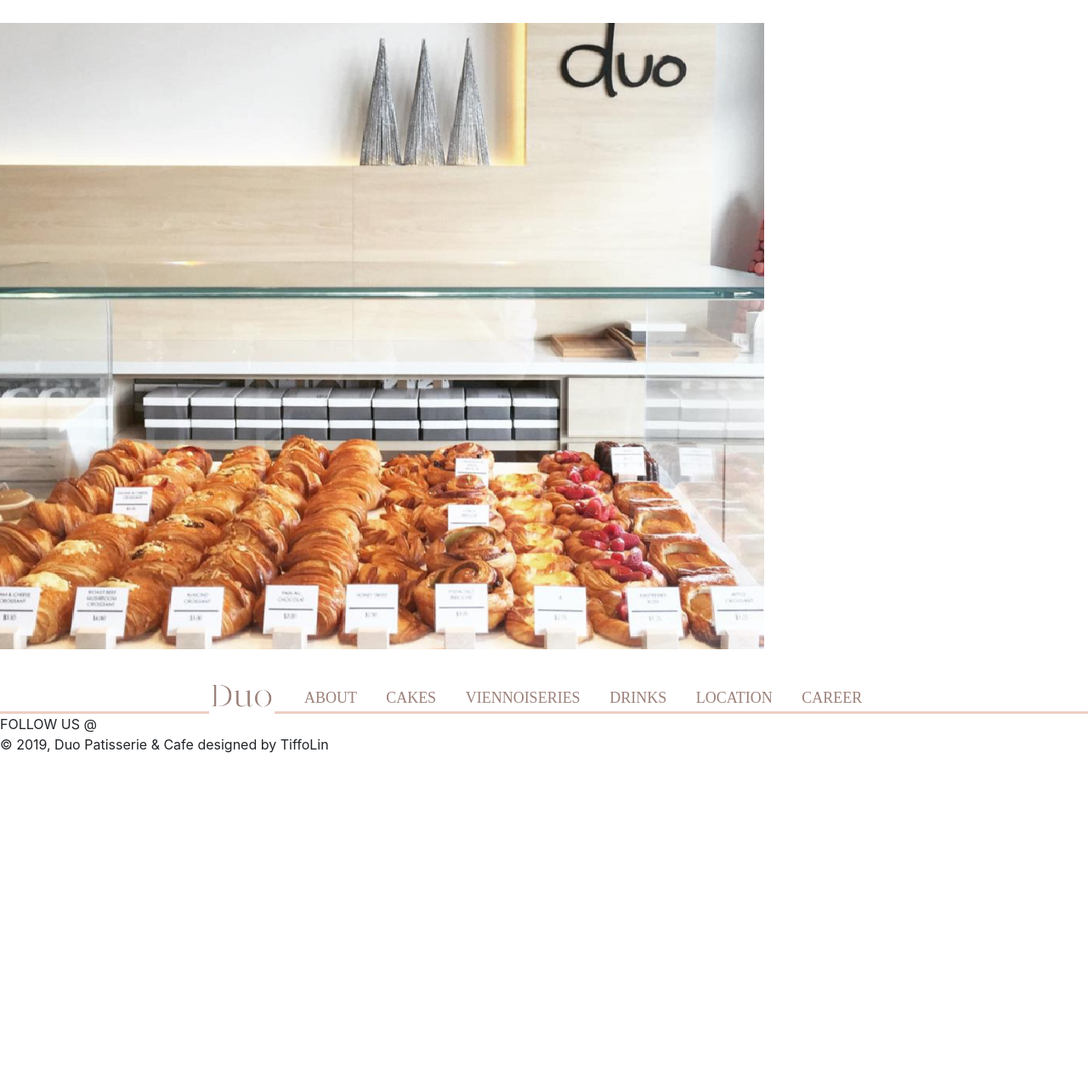
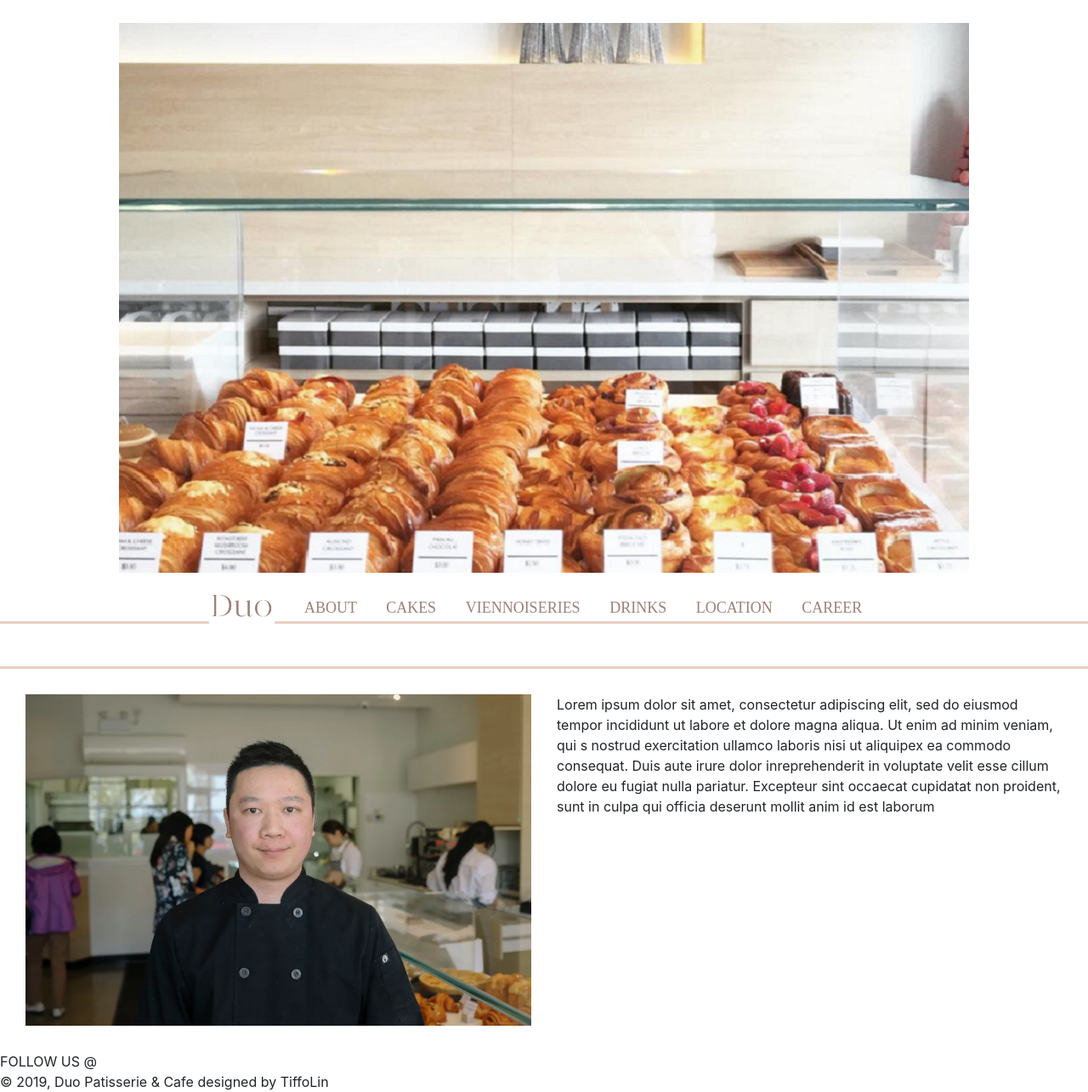
Before and after one commit to Tiffolin/Duo_proto2, a plain HTML site: page index.html in a window 1280 px wide. Shown: the part 223-1508 px from the top of the page at 85% size. Before the commit the page ends 1111 px from the top, so only its background shows below. Drawn offline with nearby package versions, Linux system fonts and the light colour scheme.

Commit message:
added sticky component, boostrap grids and about page

```diff
--- a/index.html
+++ b/index.html
@@ -20,17 +20,17 @@
     <img id="logo" src="images/logo with transparent bg.png">
 </div>
 
-<div id="slideShow">
+<div id="slideShow" class="row justify-content-md-center">
         <div id="carouselExampleSlidesOnly" class="carousel slide" data-ride="carousel">
                 <div class="carousel-inner">
-                  <div class="carousel-item active">
-                    <img class="d-block img-fluid" src="images/pastries/1.PNG" alt="First slide">
+                  <div class="carousel-item active ">
+                    <img class="d-block img-fluid" src="images/slides/1.PNG" alt="First slide">
                   </div>
-                  <div class="carousel-item">
-                    <img class="d-block img-fluid" src="images/pastries/3.PNG" alt="Second slide">
+                  <div class="carousel-item ">
+                    <img class="d-block img-fluid" src="images/slides/3.PNG" alt="Second slide">
                   </div>
-                  <div class="carousel-item">
-                    <img class="d-block img-fluid" src="images/seating.PNG" alt="Third slide">
+                  <div class="carousel-item ">
+                    <img class="d-block img-fluid" src="images/slides/seating.PNG" alt="Third slide">
                   </div>
                 </div>
         </div>
@@ -46,8 +46,23 @@
     <span class="menu"><a href="#career" style="color:#9C817A;">CAREER</a></span>
 </div>
 
+<div id="aboutUs" class="row justify-content-md-center">
+    <img class="pictures col-6" src="images/boss3.PNG" >
+    <div class="col-6">Lorem ipsum dolor sit amet, consectetur
+            adipiscing elit, sed do eiusmod tempor
+            incididunt ut labore et dolore magna
+            aliqua. Ut enim ad minim veniam, qui
+            s nostrud exercitation ullamco laboris
+            nisi ut aliquipex ea commodo consequat.
+            Duis aute irure dolor inreprehenderit
+            in voluptate velit esse cillum dolore eu
+            fugiat nulla pariatur. Excepteur sint
+            occaecat cupidatat non proident, sunt in
+            culpa qui officia deserunt mollit anim
+            id est laborum
+    </div>
+</div>
 
-<div id="aboutUs"></div>
 <div id="cakes"></div>
 <div id="viennoiseries"></div>
 <div id="drinks"></div>
--- a/style.css
+++ b/style.css
@@ -44,3 +44,17 @@
     z-index: 10;
 }
 /*SlideShow*/
+#slideShow{
+    text-align:center;
+}
+/*Pictures */
+.pictures{
+ width:400px;
+}
+/*About Us*/
+#aboutUs{
+    margin-top:50px;
+    border-top:3px solid #EDCFC4;
+    float:left;
+    padding:30px;
+}
```
Also changed, not shown: images/boss.PNG (added), images/boss2.PNG (added), images/boss3.PNG (added), images/boss4.PNG (added), images/slides/1.PNG (added), images/slides/3.PNG (added), images/slides/seating.PNG (added), 1 other file.
